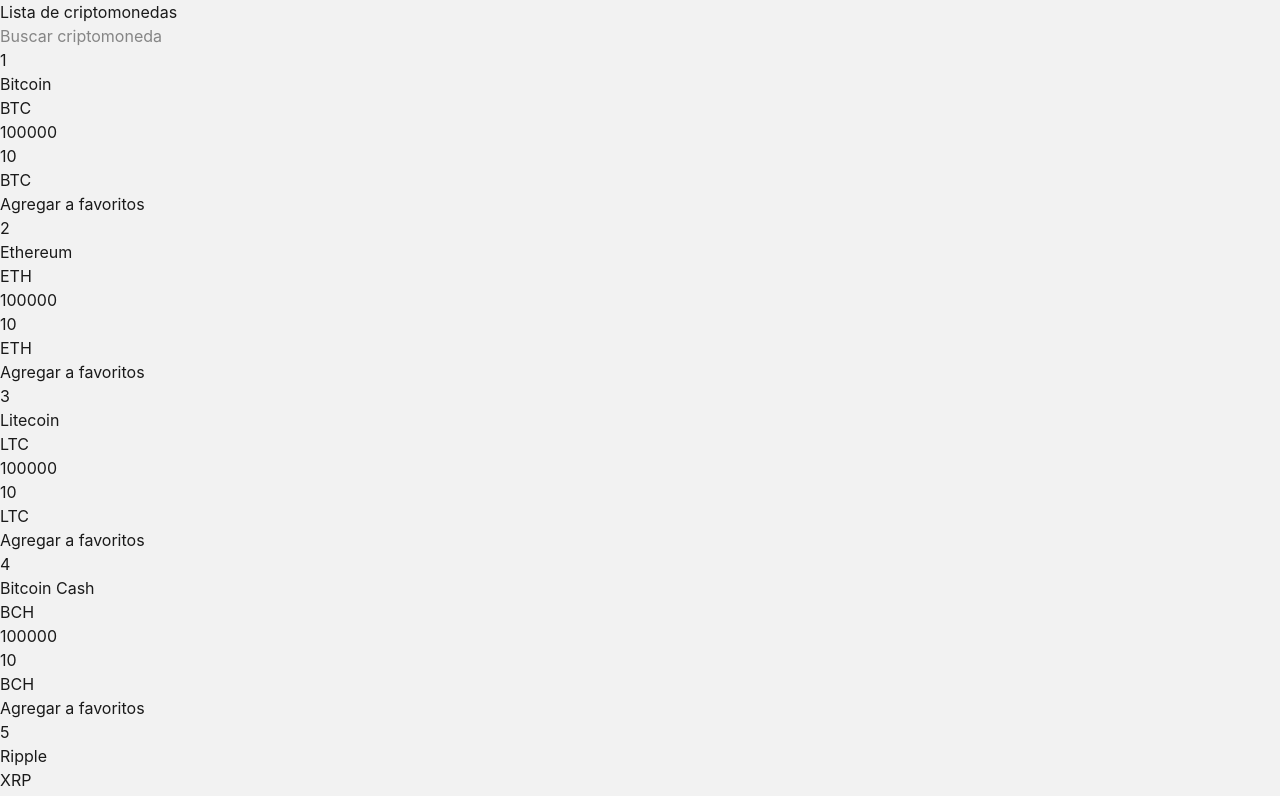
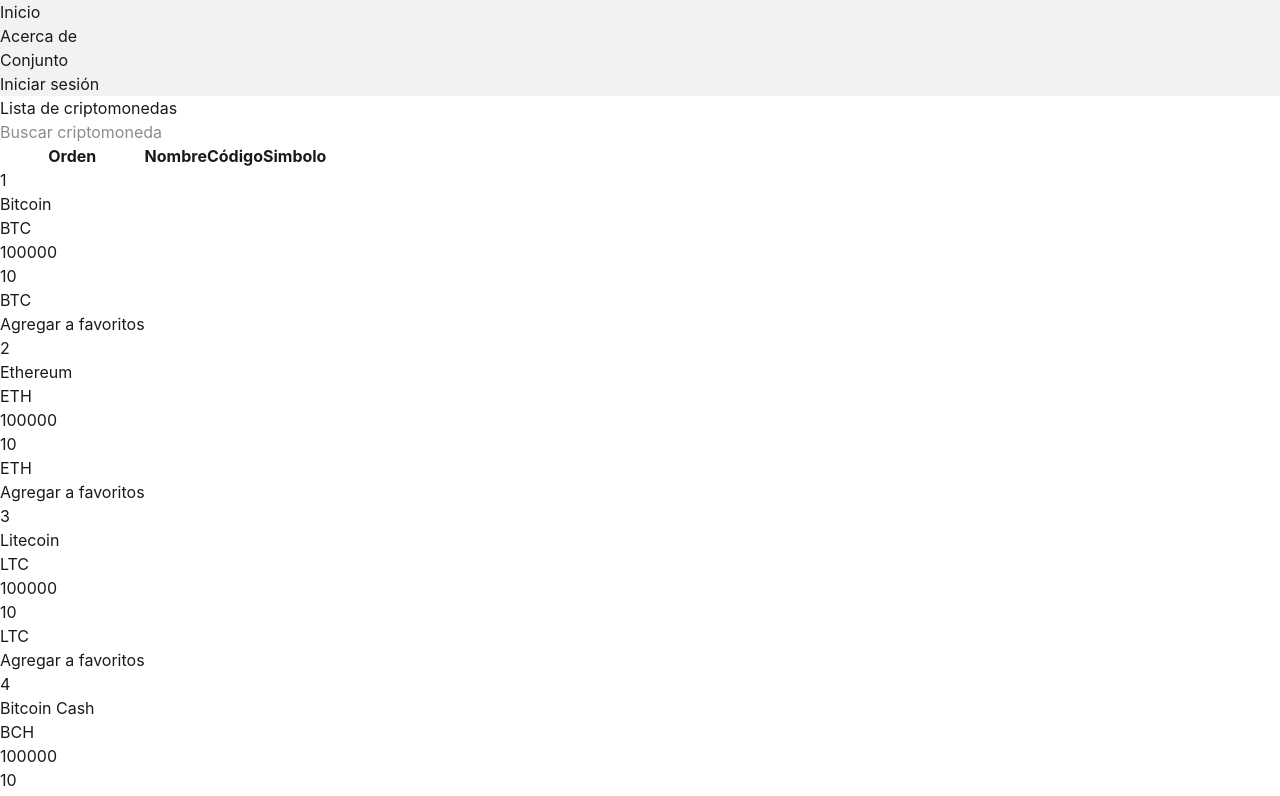
Before and after one commit to 102guss/3monedas, a React (Vite) app: page / in a window 1280 px wide. Shown: the top 796 px of the page. Built offline with nearby package versions, Linux system fonts and the light colour scheme.

Commit message:
Se agregó componente CoinsTable y se le pasó la lógica de App

```diff
--- a/src/App.tsx
+++ b/src/App.tsx
@@ -1,43 +1,17 @@
-import { useRef, useState } from "react";
-import Coin from "./components/Coin";
-import coins from "./data/coins";
-import type { CoinProps } from "./interfaces/Coin";
+import Header from "./components/Header";
+import CoinsTable from "./components/CoinsTable";
 
 function App() {
-  const [coinsList, setCoinsList] = useState<CoinProps[]>(coins);
-  const searchInput = useRef<HTMLInputElement>(null);
-
-  const handleSearch = () => {
-    const searchValue = searchInput.current?.value || "";
-    const newCoinsList = coins.filter((coin) =>
-      coin.name.toLowerCase().includes(searchValue.toLowerCase()),
-    );
-    setCoinsList(newCoinsList);
-  };
-
   return (
-    <main>
-      <h1>Lista de criptomonedas</h1>
-      <input
-        type="text"
-        placeholder="Buscar criptomoneda"
-        ref={searchInput}
-        onChange={handleSearch}
-      />
-      <div>
-        {coinsList.map((coin) => (
-          <Coin
-            key={coin.order}
-            order={coin.order}
-            name={coin.name}
-            symbol={coin.symbol}
-            price={coin.price}
-            priceChange={coin.priceChange}
-            code={coin.code}
-          />
-        ))}
-      </div>
-    </main>
+    <>
+      <Header />
+      <main className="bg-white">
+        <h1>Lista de criptomonedas</h1>
+        <div className="coins-list">
+          <CoinsTable />
+        </div>
+      </main>
+    </>
   );
 }
 
--- a/src/components/CoinsTable.tsx
+++ b/src/components/CoinsTable.tsx
@@ -1,5 +1,28 @@
+import { useRef, useState } from "react";
+import type { CoinProps } from "../interfaces/Coin";
+import coins from "../data/coins";
+import Coin from "./Coin";
+
 const CoinsTable = () => {
+  const [coinsList, setCoinsList] = useState<CoinProps[]>(coins);
+  const searchInput = useRef<HTMLInputElement>(null);
+
+  const handleSearch = () => {
+    const searchValue = searchInput.current?.value || "";
+    const newCoinsList = coins.filter((coin) =>
+      coin.name.toLowerCase().includes(searchValue.toLowerCase()),
+    );
+    setCoinsList(newCoinsList);
+  };
+
   return (
+    <>
+      <input
+        type="text"
+        placeholder="Buscar criptomoneda"
+        ref={searchInput}
+        onChange={handleSearch}
+      />
       <table>
         <thead>
           <tr>
@@ -10,14 +33,12 @@
           </tr>
         </thead>
         <tbody>
-        <tr>
-          <td>1</td>
-          <td>Bitcoin</td>
-          <td>BTC</td>
-          <td>BTC</td>
-        </tr>
+          {coinsList.map((coin) => (
+            <Coin key={coin.order} {...coin} />
+          ))}
         </tbody>
       </table>
+    </>
   );
 };
 
--- a/src/components/Header.tsx
+++ b/src/components/Header.tsx
@@ -1,6 +1,6 @@
 const Header = () => (
   <header>
-    <img src="/src/assets/vite.svg" alt="logo" />
+    {/* <img src="/src/assets/vite.svg" alt="logo" /> */}
     <nav>
       <ul>
         <li>Inicio</li>
```
Lines whose indentation alone changed are shown as unchanged.
